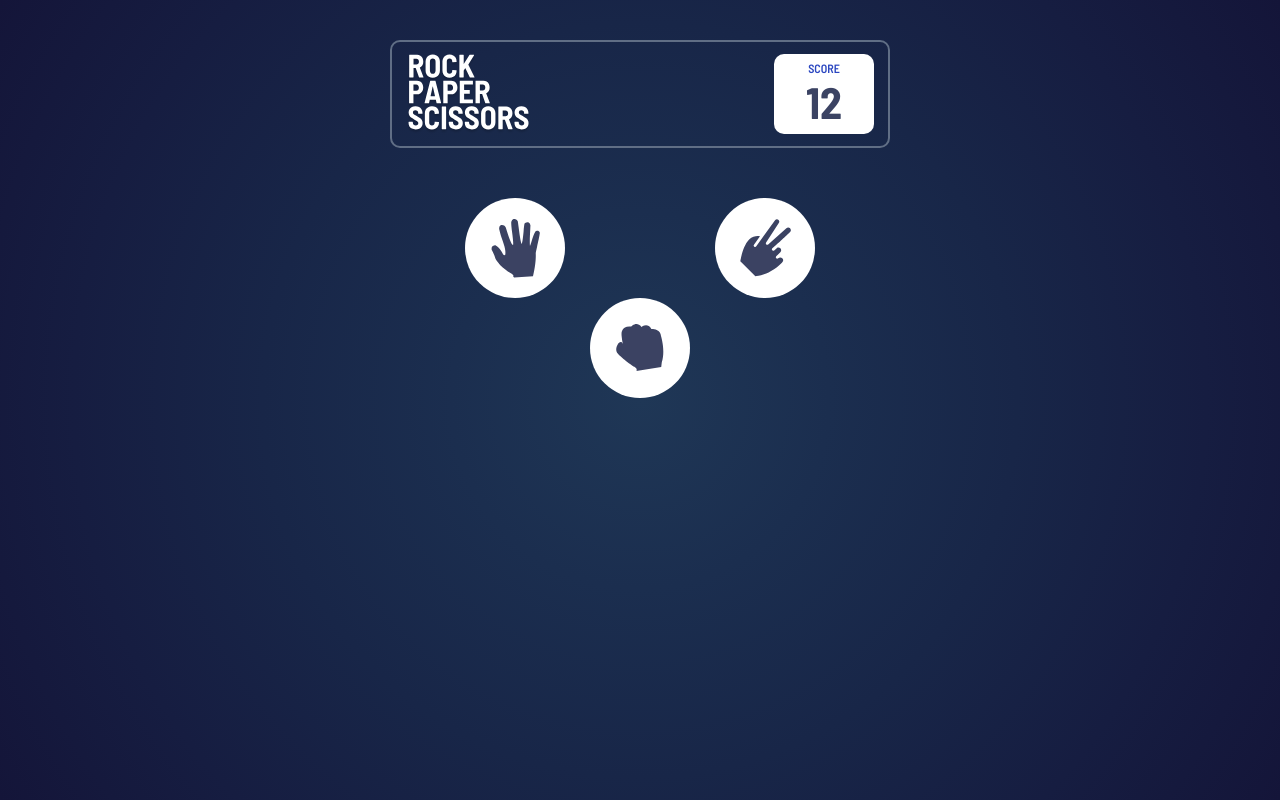
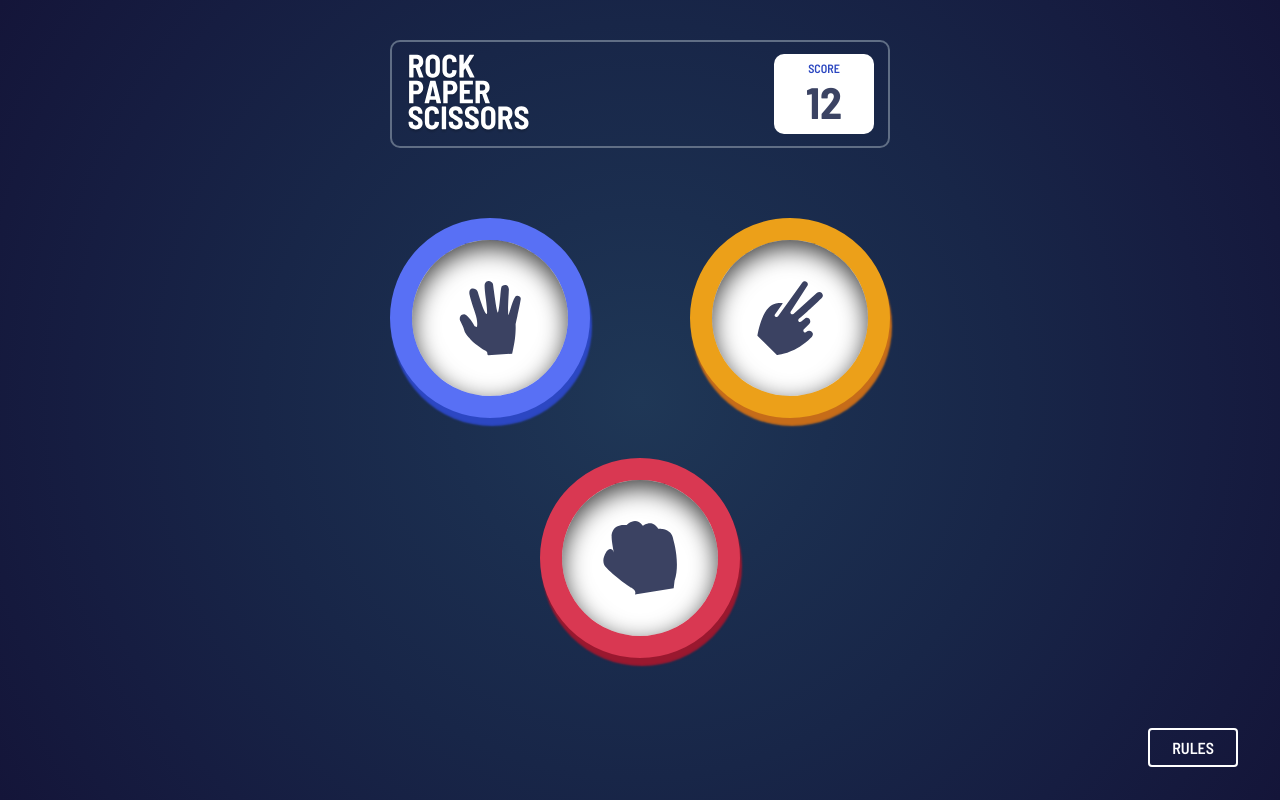
Before and after one commit to Darynka-Tapia/rps-game, a Vue app: page / in a window 1280 px wide. Built offline with nearby package versions, Linux system fonts and the light colour scheme.

Commit message:
add the item circle component

```diff
--- a/src/assets/main.css
+++ b/src/assets/main.css
@@ -1,6 +1,2 @@
 @import './base.css';
 @import './rps-style.css';
-
-#app {
-  max-width: 1280px;
-}
--- a/src/components/rock-paper-scissors.vue
+++ b/src/components/rock-paper-scissors.vue
@@ -1,6 +1,7 @@
 <script setup>
+import TheItemCircle from '@/components/the-item-circle.vue'
+</script>
 
-</script>
 
 <template>
   <div class="game-container">
@@ -12,13 +13,26 @@
       </div>
     </header>
     <main>
-      <div class="item paper"><img alt="Vue logo" src="@/assets/images/icon-paper.svg"  /></div>
-      <div class="item scissors"><img alt="Vue logo" src="@/assets/images/icon-scissors.svg" /></div>
-      <div class="item rock"><img alt="Vue logo" src="@/assets/images/icon-rock.svg"  /></div>
-
-
-
+      <the-item-circle
+        :borderColor="'#5870f5'"
+        borderColorShadow="#2c47c3"
+        :imagePath="'src/assets/images/icon-paper.svg'"
+      />
+      <the-item-circle
+        :borderColor="'#eca019'"
+        borderColorShadow="#c66c19"
+        :imagePath="'src/assets/images/icon-scissors.svg'"
+      />
+      <the-item-circle
+        :borderColor="'#d93852'"
+        :borderColorShadow="'#9a182f'"
+        :imagePath="'src/assets/images/icon-rock.svg'"
+        class="rock"
+      />
     </main>
+    <footer>
+      <button> rules </button>
+    </footer>
   </div>
 
 </template>
@@ -67,26 +81,33 @@ header{
 main{
   margin: 50px auto;
   width: 100%;
-  max-width: 500px;
+  max-width: 600px;
   display: grid;
+  height: 60vh;
   align-items: center;
   justify-items: center;
   grid-template-columns: repeat(2,minmax(0,1fr));
   grid-template-rows: repeat(2,minmax(0,1fr));
-}
-main .item{
-  display: flex;
-  justify-content: center;
-  align-items: center;
-  width: 100px;
-  height: 100px;
-  padding: 20px;
-  background: white;
-  border-radius: 50%;
 }
 
 main > .rock{
   grid-column: 1 / 3;
   grid-row: 2 / 3;
 }
+
+footer {
+  display: flex;
+  justify-content: flex-end;
+  padding: 0 40px;
+}
+footer button {
+  font-family: 'Barlow Semi Condensed', sans-serif;
+  font-size: 16px;
+  text-transform: uppercase;
+  background: transparent;
+  border: 2px solid white;
+  color: white;
+  padding: 8px 22px;
+  border-radius: 4px;
+}
 </style>
--- /dev/null
+++ b/src/components/the-item-circle.vue
@@ -0,0 +1,46 @@
+<template>
+  <div class="item">
+    <div class="item-rounded">
+      <img alt="Vue logo" :src="imagePath"  />
+    </div>
+  </div>
+</template>
+<script setup>
+  defineProps({
+    borderColor: String,
+    borderColorShadow: String,
+    imagePath: String
+  })
+
+</script>
+
+<style scoped>
+.item{
+  display: flex;
+  justify-content: center;
+  align-items: center;
+  width: 200px;
+  height: 200px;
+  background: white;
+  border-radius: 50%;
+  border: 22px solid v-bind(borderColor);
+  box-shadow: 2px 8px 2px -0px v-bind(borderColorShadow);
+}
+.item .item-rounded{
+  display: flex;
+  justify-content: center;
+  align-items: center;
+  width: 156px;
+  height: 156px;
+  border-radius: 50%;
+
+  -webkit-box-shadow: inset 0px 8px 25px 0px rgba(0,0,0,0.75);
+  -moz-box-shadow: inset 0px 8px 25px 0px rgba(0,0,0,0.75);
+  box-shadow: inset 0px 8px 25px 0px rgba(0,0,0,0.75);
+}
+.item img{
+  width: 75px;
+  height: 75px;
+  object-fit: contain;
+}
+</style>
```
